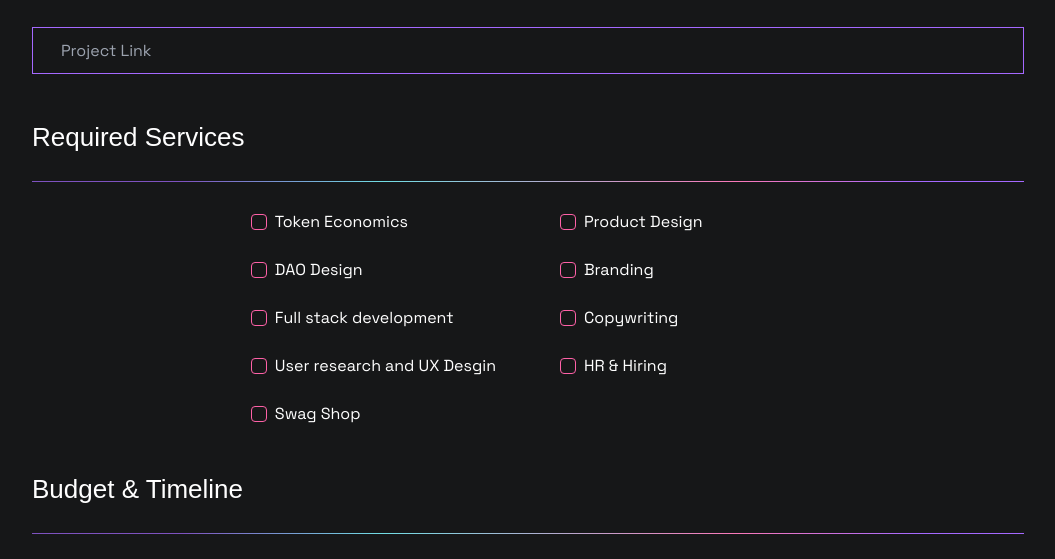
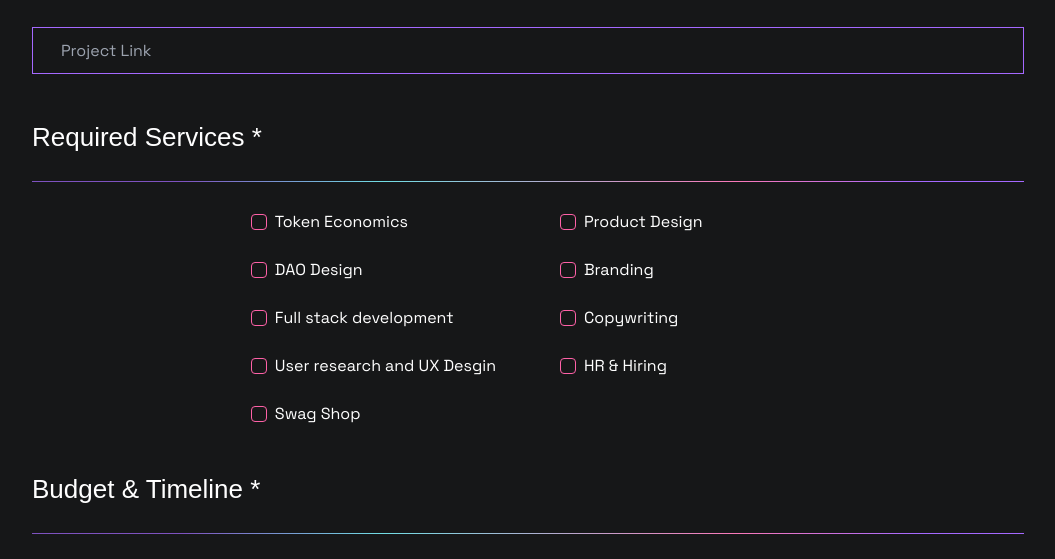
Before and after one commit to GeneralMagicio/GM-Website, a Next.js app: page /contact in a window 1280 px wide. Shown: the part 1746-2305 px from the top of the page, without its empty margins (112-1167 px from the left). Built offline with nearby package versions, Linux system fonts and the light colour scheme; a web font is replaced by a local one.

Commit message:
wip: missing required fields message

```diff
--- a/src/components/Contact/Form.tsx
+++ b/src/components/Contact/Form.tsx
@@ -41,6 +41,7 @@ export const ContactForm = forwardRef<HTMLDivElement>((props, ref) => {
     dialog,
     isLoading,
     setDialog,
+    missingFieldMessage,
     handleSubmit,
   } = useSubmitContext()
 
@@ -54,6 +55,8 @@ export const ContactForm = forwardRef<HTMLDivElement>((props, ref) => {
       }
     })
   }, [])
+
+  console.log(missingFieldMessage)
 
   return (
     <div ref={ref}>
@@ -132,7 +135,7 @@ export const ContactForm = forwardRef<HTMLDivElement>((props, ref) => {
             />
           </div>
         </FormHeader>
-        <FormHeader title="Required Services">
+        <FormHeader title="Required Services *">
           <div className="flex justify-center">
             <div className="grid md:grid-cols-2 w-fit gap-y-6 gap-x-2 sm:gap-x-8 md:gap-x-16 justify-items-center md:justify-items-start">
               {checkboxes.map((checkbox) => {
@@ -151,7 +154,7 @@ export const ContactForm = forwardRef<HTMLDivElement>((props, ref) => {
             </div>
           </div>
         </FormHeader>
-        <FormHeader title="Budget & Timeline">
+        <FormHeader title="Budget & Timeline *">
           <div className="flex flex-col items-center">
             <RadioGroup
               value={budgetState}
```
